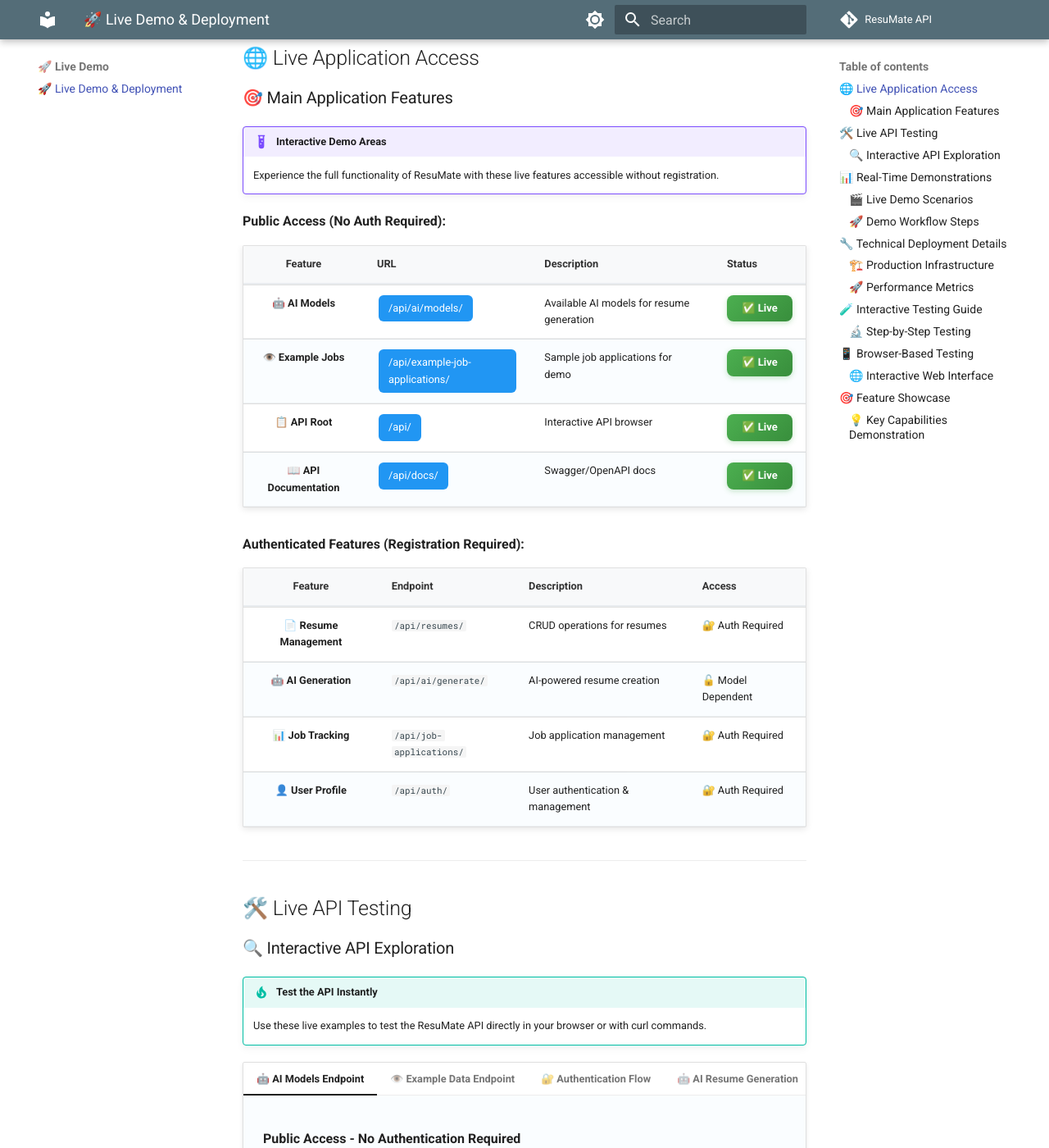
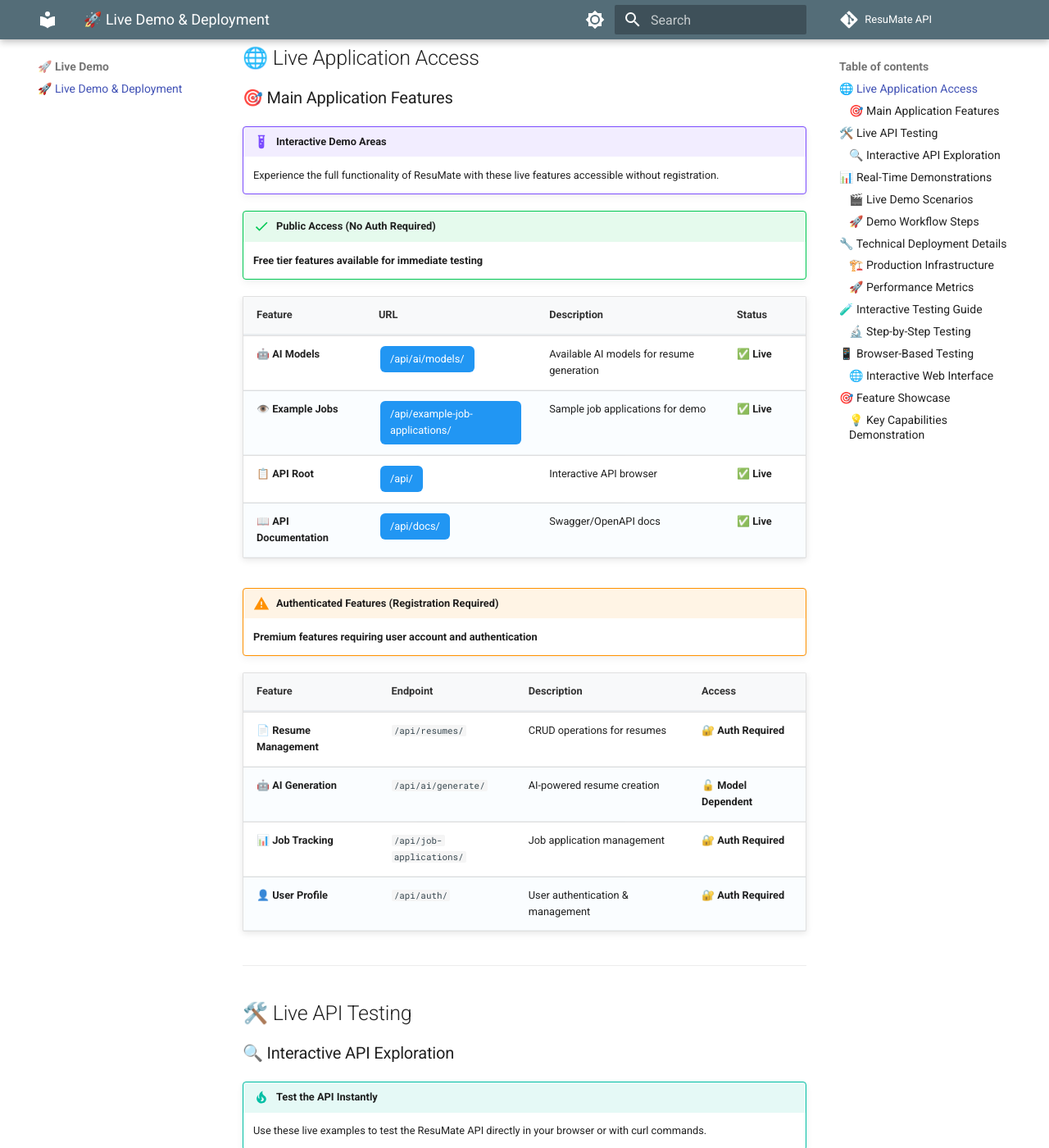
Before and after one commit to Arafat6462/ResuMate_API_Docs, an MkDocs documentation site: the page built from docs/live-demo/index.md, in a window 1280 px wide and 1400 px high, scrolled down 536 px. Shown: the whole window at 82% size. Built offline with MkDocs 1.6.1 and Material for MkDocs 9.7.7, drawn with Linux system fonts in a browser that asks for light colours; comment, search, counter and statistics services are not loaded; some of the changed text lies outside the part shown.

Commit message:
Enhance live demo documentation with improved formatting and clarity, including updated access sections and performance metrics for better user understanding.

````diff
--- a/docs/live-demo/index.md
+++ b/docs/live-demo/index.md
@@ -17,23 +17,25 @@
 !!! example "Interactive Demo Areas"
     Experience the full functionality of ResuMate with these live features accessible without registration.
 
-**Public Access (No Auth Required):**
+!!! success "Public Access (No Auth Required)"
+    **Free tier features available for immediate testing**
 
 | Feature | URL | Description | Status |
-|:-------:|:----|:------------|:-------|
-| **🤖 AI Models** | [/api/ai/models/](https://arafat2.me/api/ai/models/) | Available AI models for resume generation | <span class="status-badge success">✅ Live</span> |
-| **👁️ Example Jobs** | [/api/example-job-applications/](https://arafat2.me/api/example-job-applications/) | Sample job applications for demo | <span class="status-badge success">✅ Live</span> |
-| **📋 API Root** | [/api/](https://arafat2.me/api/) | Interactive API browser | <span class="status-badge success">✅ Live</span> |
-| **📖 API Documentation** | [/api/docs/](https://arafat2.me/api/docs/) | Swagger/OpenAPI docs | <span class="status-badge success">✅ Live</span> |
+|---------|-----|-------------|--------|
+| 🤖 **AI Models** | [/api/ai/models/](https://arafat2.me/api/ai/models/) | Available AI models for resume generation | ✅ **Live** |
+| 👁️ **Example Jobs** | [/api/example-job-applications/](https://arafat2.me/api/example-job-applications/) | Sample job applications for demo | ✅ **Live** |
+| 📋 **API Root** | [/api/](https://arafat2.me/api/) | Interactive API browser | ✅ **Live** |
+| 📖 **API Documentation** | [/api/docs/](https://arafat2.me/api/docs/) | Swagger/OpenAPI docs | ✅ **Live** |
 
-**Authenticated Features (Registration Required):**
+!!! warning "Authenticated Features (Registration Required)"
+    **Premium features requiring user account and authentication**
 
 | Feature | Endpoint | Description | Access |
-|:-------:|:---------|:------------|:-------|
-| **📄 Resume Management** | `/api/resumes/` | CRUD operations for resumes | <span class="auth-badge required">🔐 Auth Required</span> |
-| **🤖 AI Generation** | `/api/ai/generate/` | AI-powered resume creation | <span class="auth-badge optional">🔓 Model Dependent</span> |
-| **📊 Job Tracking** | `/api/job-applications/` | Job application management | <span class="auth-badge required">🔐 Auth Required</span> |
-| **👤 User Profile** | `/api/auth/` | User authentication & management | <span class="auth-badge required">🔐 Auth Required</span> |
+|---------|----------|-------------|--------|
+| 📄 **Resume Management** | `/api/resumes/` | CRUD operations for resumes | 🔐 **Auth Required** |
+| 🤖 **AI Generation** | `/api/ai/generate/` | AI-powered resume creation | 🔓 **Model Dependent** |
+| 📊 **Job Tracking** | `/api/job-applications/` | Job application management | 🔐 **Auth Required** |
+| 👤 **User Profile** | `/api/auth/` | User authentication & management | 🔐 **Auth Required** |
 
 ---
 
@@ -177,8 +179,11 @@ graph TD
 
 ### 🚀 Demo Workflow Steps
 
+!!! info "Complete User Journey"
+    Step-by-step guide to experience the full ResuMate workflow from API exploration to resume generation.
+
 | Step | Action | Demo URL | Expected Outcome |
-|:----:|:-------|:---------|:-----------------|
+|------|--------|----------|------------------|
 | **1** | Browse API Root | [/api/](https://arafat2.me/api/) | See all available endpoints |
 | **2** | Check AI Models | [/api/ai/models/](https://arafat2.me/api/ai/models/) | List of AI models & capabilities |
 | **3** | View Example Data | [/api/example-job-applications/](https://arafat2.me/api/example-job-applications/) | Sample job applications |
@@ -195,37 +200,44 @@ graph TD
 !!! info "Live System Architecture"
     The ResuMate application is deployed on production infrastructure with enterprise-grade components.
 
-**Current Deployment Status:**
+!!! success "Current Deployment Status"
+    **Real-time monitoring of all production components**
 
 | Component | Status | Details | Performance |
-|:---------:|:-------|:--------|:------------|
-| **🌐 Web Server** | <span class="status-badge success">✅ Online</span> | Nginx with SSL/TLS | Response time < 200ms |
-| **🐳 Application** | <span class="status-badge success">✅ Running</span> | Django + Gunicorn | 99.9% uptime |
-| **🗄️ Database** | <span class="status-badge success">✅ Active</span> | PostgreSQL 16 | Health checks passing |
-| **🤖 AI Services** | <span class="status-badge success">✅ Connected</span> | Google Gemini + OpenRouter | Multiple models available |
-| **🔒 SSL Certificate** | <span class="status-badge success">✅ Valid</span> | Let's Encrypt | Auto-renewal enabled |
-| **🔐 Security** | <span class="status-badge success">✅ Secured</span> | JWT Authentication | A+ SSL Rating |
+|-----------|--------|---------|-------------|
+| 🌐 **Web Server** | ✅ **Online** | Nginx with SSL/TLS | Response time < 200ms |
+| 🐳 **Application** | ✅ **Running** | Django + Gunicorn | 99.9% uptime |
+| 🗄️ **Database** | ✅ **Active** | PostgreSQL 16 | Health checks passing |
+| 🤖 **AI Services** | ✅ **Connected** | Google Gemini + OpenRouter | Multiple models available |
+| 🔒 **SSL Certificate** | ✅ **Valid** | Let's Encrypt | Auto-renewal enabled |
+| 🔐 **Security** | ✅ **Secured** | JWT Authentication | A+ SSL Rating |
 
 ### 🚀 Performance Metrics
 
-**Real-Time System Performance:**
+!!! tip "Real-Time System Performance"
+    Live monitoring and testing commands to verify system performance and availability.
 
-```bash
-# Check application response time
-curl -w "Response Time: %{time_total}s\n" -o /dev/null -s https://arafat2.me/api/
+!!! example "Performance Testing Commands"
+    **Verify system performance with these real-time tests**
 
-# Test SSL certificate
-openssl s_client -connect arafat2.me:443 -servername arafat2.me
+    ```bash
+    # Check application response time
+    curl -w "Response Time: %{time_total}s\n" -o /dev/null -s https://arafat2.me/api/
 
-# Check API availability
-curl -I https://arafat2.me/api/
-```
+    # Test SSL certificate
+    openssl s_client -connect arafat2.me:443 -servername arafat2.me
 
-**Expected Results:**
-- **Response Time:** < 200ms for API endpoints
-- **SSL Score:** A+ rating on SSL Labs
-- **Uptime:** 99.9% availability
-- **API Status:** HTTP 200 OK
+    # Check API availability
+    curl -I https://arafat2.me/api/
+    ```
+
+!!! success "Expected Results"
+    **Performance benchmarks and quality metrics**
+
+    - **Response Time:** < 200ms for API endpoints
+    - **SSL Score:** A+ rating on SSL Labs
+    - **Uptime:** 99.9% availability
+    - **API Status:** HTTP 200 OK
 
 ---
 
@@ -320,7 +332,10 @@ curl -I https://arafat2.me/api/
 !!! example "Browser Testing Links"
     Click these links to test the application directly in your browser.
 
-**Direct API Browser Testing:**
+!!! info "Direct API Browser Testing"
+    **Interactive web interface for comprehensive API exploration**
+
+**Quick Access Links:**
 
 1. **📋 API Root:** [https://arafat2.me/api/](https://arafat2.me/api/)
    - Navigate through all available endpoints
@@ -347,6 +362,12 @@ curl -I https://arafat2.me/api/
 ## 🎯 Feature Showcase
 
 ### 💡 Key Capabilities Demonstration
+
+!!! tip "Feature Showcase"
+    Comprehensive overview of ResuMate's core capabilities and technical implementation.
+
+!!! success "Production Features"
+    **Enterprise-grade functionality with real-time capabilities**
 
 **1. 🤖 AI-Powered Resume Generation**
 - Multiple AI models (Deepseek, GPT-4, etc.)
````
